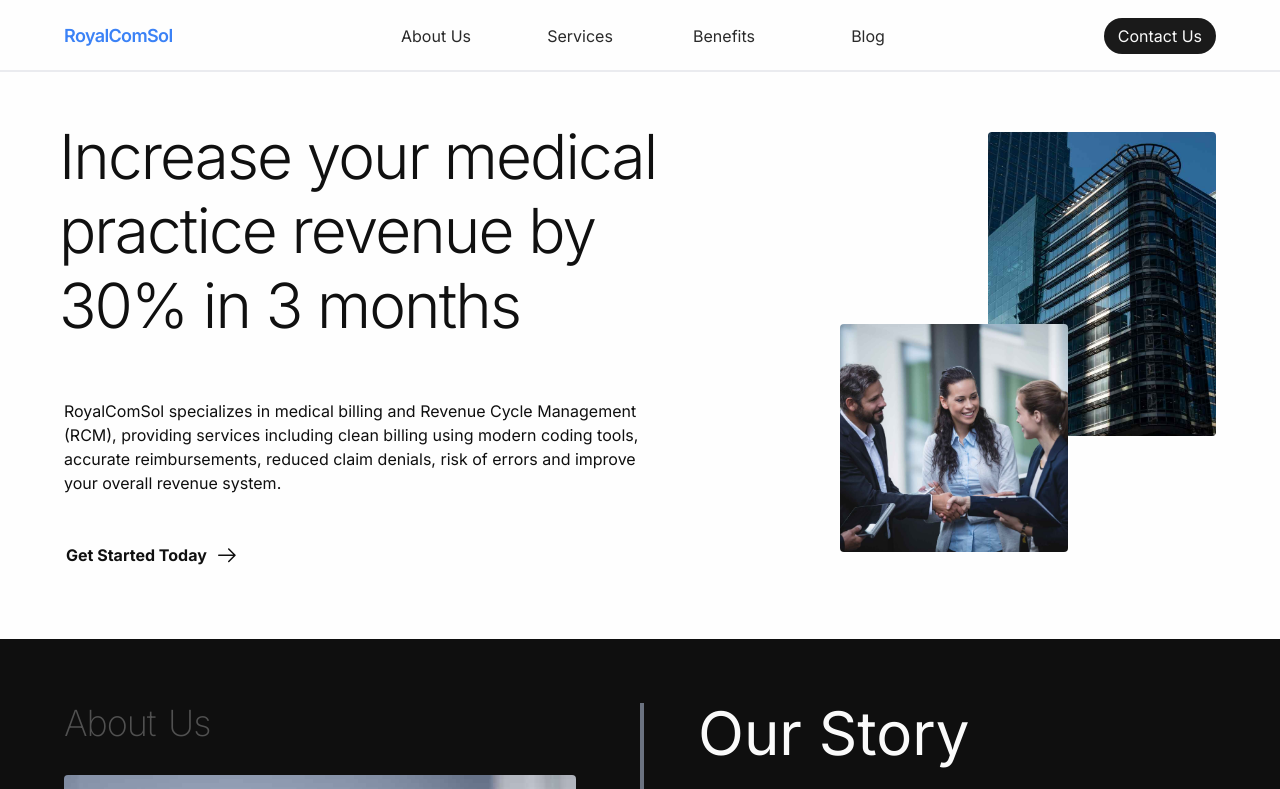
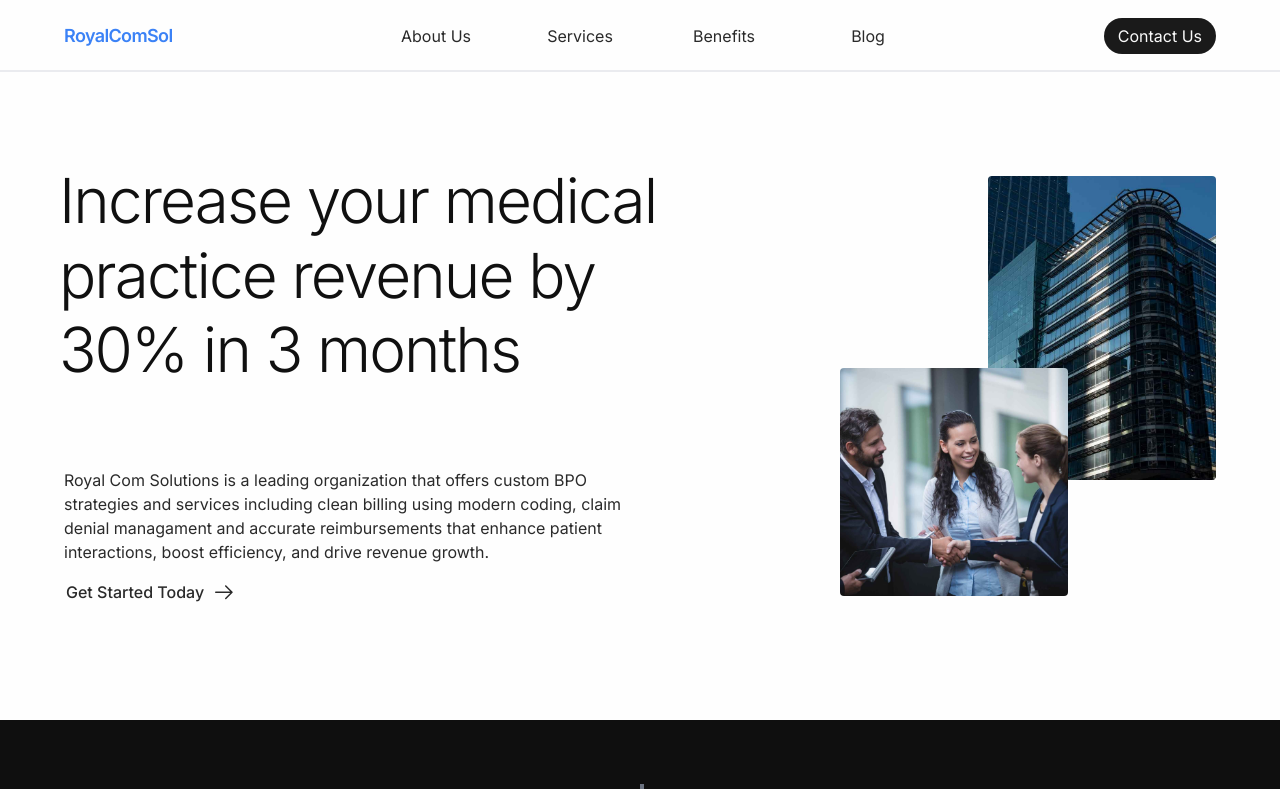
Before and after one commit to UsmanBoi/royalcom, a Next.js app: page / in a window 1280 px wide. Shown: the top 789 px of the page. Built offline with nearby package versions, Linux system fonts and the light colour scheme.

Commit message:
fixed Hero after 1st deploy

```diff
--- a/src/app/components/Hero.jsx
+++ b/src/app/components/Hero.jsx
@@ -4,27 +4,37 @@ import { GoArrowRight } from "react-icons/go";
 import StaticImg from "./ui/StaticImg";
 
 const Hero = () => (
-	<Bounded className="flex w-screen flex-col justify-center pb-16 pt-10 text-myblack-150 md:min-h-80 md:flex-row xl:items-center max-sm:gap-y-14 max-md:gap-20">
-		<div className="relative grid h-full w-full gap-y-16 md:min-h-80 md:grid-cols-[2fr_22rem] max-lg:gap-x-4 lg:grid-cols-[2fr_1fr] xl:justify-items-center xl:place-self-center 2xl:max-w-screen-2xl 2xl:py-20 3xl:max-w-screen-2xl max-md:grid-rows-[1fr_1fr]">
+	<Bounded className="flex w-screen flex-col justify-center pb-16 pt-7 sm:pt-10 md:min-h-[30em] lg:min-h-[40em] md:flex-row md:items-center">
+		{/* GRID */}
+		<div className="relative grid h-full w-full gap-y-7 md:min-h-[26em] md:grid-cols-[2fr_22rem] max-lg:gap-x-4 lg:grid-cols-[2fr_1fr] xl:justify-items-center xl:place-self-center 2xl:max-w-screen-2xl 2xl:pb-20 2xl:pt-4 3xl:max-w-screen-2xl max-md:grid-rows-[1fr_1fr]">
 			{/* Content */}
-			{/* className={`absolute left-2 top-1/3 -z-10 mr-20 flex h-auto w-fit max-w-[30rem] -translate-y-1/2 flex-col justify-center gap-2 rounded-lg bg-gradient-to-br from-blue-100/50 via-blue-300/10 to-blue-300/10 p-6 shadow-lg backdrop-blur-[6px] sm:gap-4 lg:left-16 lg:mr-0 lg:max-w-[36rem] xl:max-w-[45rem] 2xl:max-w-[52rem]`} */}
 			<div
-				className={`flex h-auto w-fit flex-col justify-center place-self-start gap-6 rounded-lg sm:gap-y-10 max-sm:w-96`}
+				className={`flex relative h-auto w-fit flex-col justify-center place-self-start gap-y-8 rounded-lg md:gap-y-20 max-sm:w-96`}
 			>
-				<div className="flex flex-col gap-y-14 ">
+				{/* <div
+					className={`absolute -left-2 h-auto top-1/2 -z-10 mr-20 flex  w-full max-w-[30rem] -translate-y-1/2 flex-col justify-center gap-2 rounded-lg bg-gradient-to-br from-blue-400/50  to-blue-300/15 p-6 shadow-lg backdrop-blur-[6px] sm:gap-4 lg:left-16 lg:mr-0 lg:max-w-[36rem] xl:max-w-[45rem] 2xl:max-w-[52rem]`}
+				/> */}
+				<div className="flex w-fit items-center">
 					<h1 className="text-[36px] -ml-0.5 lg:-ml-[0.8%] tracking-[-4%] sm:max-w-[26rem] sm:text-[40px] md:max-w-[26rem] leading-[120%] lg:max-w-[36rem] lg:text-[56px] lg:font-light xl:max-w-[40rem] xl:text-[62px] 2xl:max-w-[52rem] 3xl:text-[80px] max-xs:pr-12 max-sm:w-[22rem]">
 						Increase your medical practice revenue by 30% in 3 months
 					</h1>
-					<h2 className="w-full text-sm  sm:max-w-md lg:max-w-xl lg:text-base 2xl:text-lg max-sm:max-w-80">
-						RoyalComSol specializes in medical billing and Revenue Cycle
+				</div>
+				{/* content with button */}
+				<div className="flex flex-col gap-y-2">
+					<h2 className="w-full text-sm sm:max-w-md lg:max-w-xl lg:text-base 2xl:text-lg max-sm:max-w-80 font-normal">
+						Royal Com Solutions is a leading organization that offers custom BPO
+						strategies and services including clean billing using modern coding,
+						claim denial managament and accurate reimbursements that enhance
+						patient interactions, boost efficiency, and drive revenue growth.
+						{/* RoyalComSol specializes in medical billing and Revenue Cycle
 						Management (RCM), providing services including clean billing using
 						modern coding tools, accurate reimbursements, reduced claim denials,
-						risk of errors and improve your overall revenue system.
+						risk of errors and improve your overall revenue system. */}
 					</h2>
-				</div>
-				<div className="flex w-fit items-center ">
 					<Link href="/contact">
-						<button className={`flex h-10 w-fit items-center gap-1 font-bold`}>
+						<button
+							className={`flex h-10 w-fit items-center gap-1 font-medium`}
+						>
 							<span className="pl-0.5 ">Get Started Today</span>
 							<GoArrowRight className="w-8 text-2xl" />
 						</button>
@@ -50,7 +60,7 @@ const Hero = () => (
 						width={300}
 						height={300}
 						src="/group.jpg"
-						className="absolute bottom-0 left-2 sm:left-0 lg:left-2 h-[14.25rem] w-[13rem] lg:w-[14.25rem] 2xl:w-[17.5rem] 2xl:h-[17.5rem] rounded object-cover object-center"
+						className="absolute bottom-0 2xl:-bottom-[20%] left-2 sm:left-0 lg:left-2 h-[14.25rem] w-[13rem] lg:w-[14.25rem] 2xl:w-[17.5rem] 2xl:h-[17.5rem] rounded object-cover object-center"
 					/>
 				</div>
 			</div>
```
Also changed, not shown: public/datasec.svg (added).
